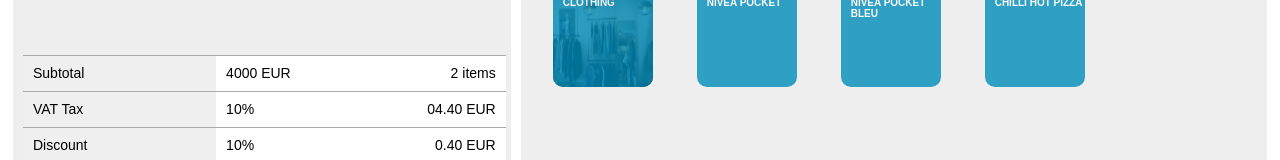
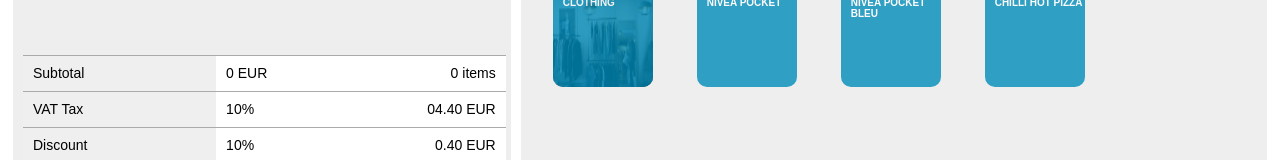
Before and after one commit to CoderBit/point-of-sales, an Angular app: page / in a window 1280 px wide. Shown: the part 418-578 px from the top of the page. Built offline with nearby package versions, Linux system fonts and the light colour scheme.

Commit message:
added subtotal functionality

```diff
--- a/src/app/cart-panel/cart-panel.component.html
+++ b/src/app/cart-panel/cart-panel.component.html
@@ -20,12 +20,12 @@
     <div class="priceH"><p>{{ catrItem.price }}</p></div>
     <div class="qtyH">
       <p>
-        <i class="fa fa-minus-square" aria-hidden="true"></i>
+        <i class="fa fa-minus-square" aria-hidden="true" (click)="decrease(catrItem)"></i>
         <input type="number" value="{{ catrItem.count }}"/>
-        <i class="fa fa-plus-square" aria-hidden="true"></i>
+        <i class="fa fa-plus-square" aria-hidden="true" (click)="increase(catrItem)"></i>
       </p>
     </div>
-    <div class="totalH"><p>{{ catrItem.price }} INR</p></div>
+    <div class="totalH"><p>{{ catrItem.price * catrItem.count }} EUR</p></div>
   </div>
 </div>
 
@@ -35,8 +35,8 @@
       <p>Subtotal</p>
     </div>
     <div class="cright">
-      <p>4000 EUR</p>
-      <p>2 items</p>
+      <p>{{ cartList.length > 0 ? subtotal : 0.000 }} EUR</p>
+      <p>{{ cartList.length }} items</p>
     </div>
   </div>
   <div class="cartrow">
--- a/src/app/cart-panel/cart-panel.component.ts
+++ b/src/app/cart-panel/cart-panel.component.ts
@@ -9,17 +9,20 @@ import { Subscription } from 'rxjs';
 })
 export class CartPanelComponent implements OnInit, OnDestroy {
 
-  cartList: Product[] = [];
+  cartList = [];
+  subtotal = 0.000;
   private subscription: Subscription;
 
   constructor(private productSerive: ProductService) { }
 
   ngOnInit() {
     this.cartList = this.productSerive.getProducts();
+    this.calculateSubtotal();
     this.subscription = this.productSerive.cartUpdated
       .subscribe(
         (cartItems: Product[]) => {
-          this.cartList = cartItems;
+          this.cartList = [...cartItems];
+          this.calculateSubtotal();
         }
       );
   }
@@ -28,6 +31,20 @@ export class CartPanelComponent implements OnInit, OnDestroy {
     this.productSerive.removeProduct(product);
   }
 
+  increase(catrItem: Product) {
+    this.productSerive.addToCart(catrItem);
+  }
+
+  decrease(catrItem: Product) {
+    this.productSerive.decreaseItem(catrItem);
+  }
+
+  calculateSubtotal() {
+    if (this.cartList.length > 0) {
+      this.subtotal = this.cartList.reduce((acc, cur) => acc + (+cur.price * cur.count), 0);
+    }
+  }
+
   ngOnDestroy() {
     this.subscription.unsubscribe();
   }
--- a/src/app/services/product.service.ts
+++ b/src/app/services/product.service.ts
@@ -43,4 +43,12 @@ export class ProductService {
       this.cartUpdated.next([...this.cart]);
     }
   }
+
+  decreaseItem(product: Product) {
+    const index = this.getProductIndex(product);
+    if (index !== -1) {
+      (this.cart[index].count - 1) !== 0 ? this.cart[index].count -= 1 : this.removeProduct(product);
+      this.cartUpdated.next([...this.cart]);
+    }
+  }
 }
```
